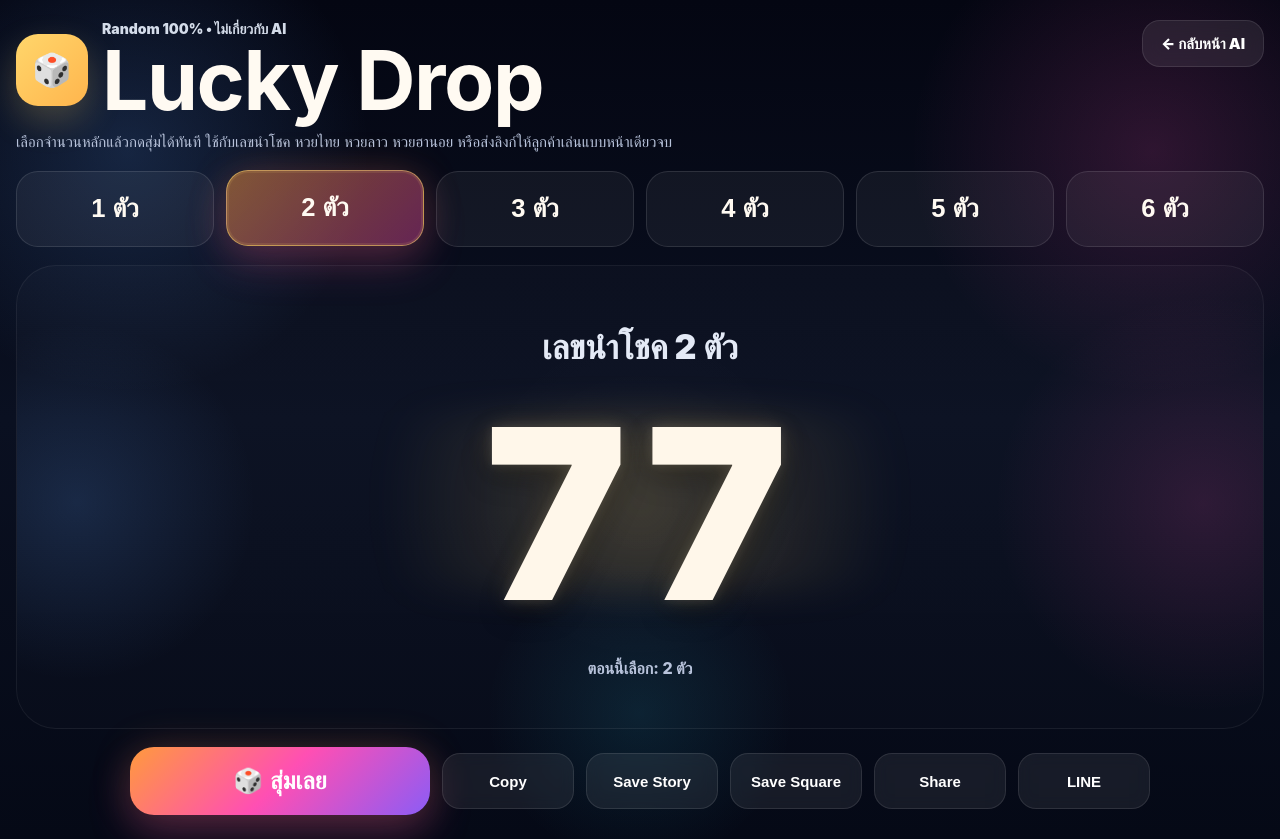
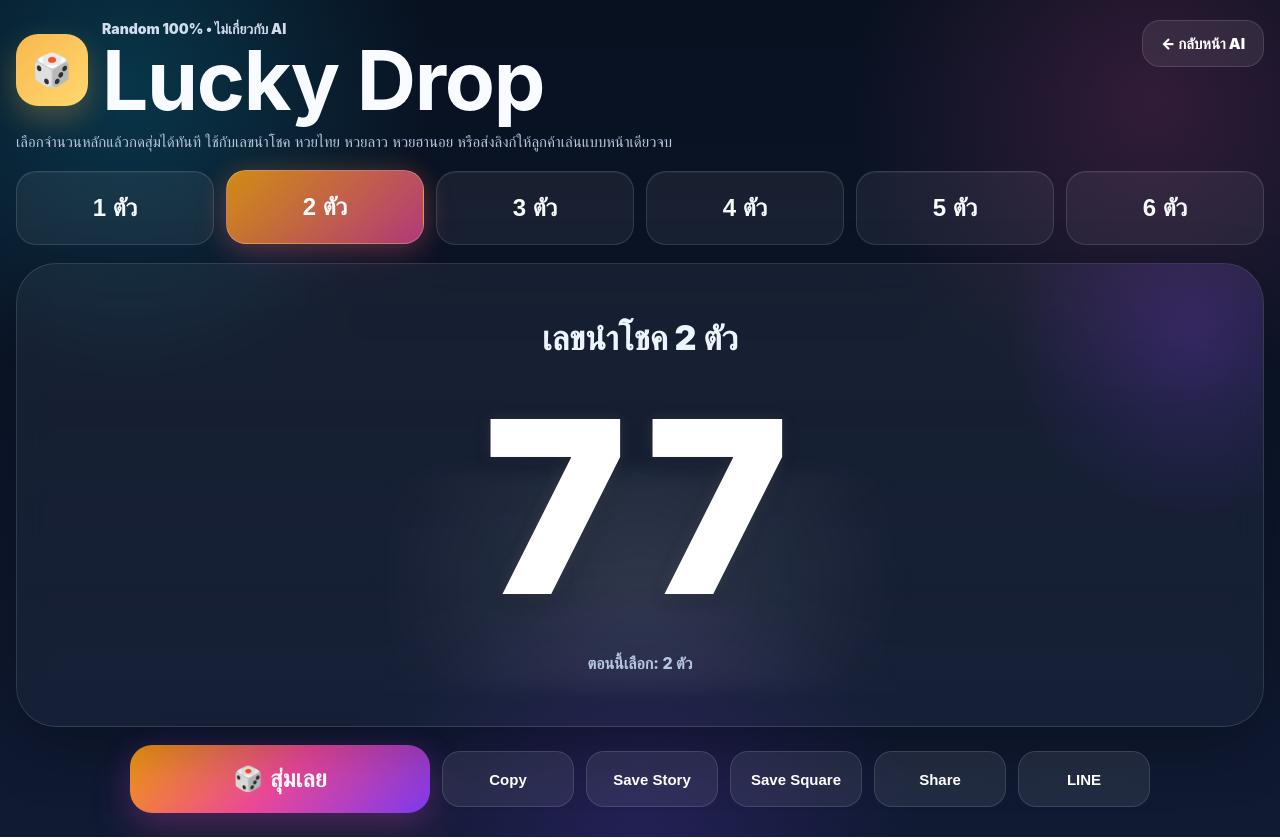
Before and after one commit to digitalduoth/lottery-dashboard, a plain HTML site: page random.html in a window 1280 px wide. Both pictures are taken after a click on the button "🎲 สุ่มเลย". Drawn offline with nearby package versions, Linux system fonts and the light colour scheme.

Commit message:
Update random.html

```diff
--- a/random.html
+++ b/random.html
@@ -7,16 +7,18 @@
   <script src="https://cdnjs.cloudflare.com/ajax/libs/html2canvas/1.4.1/html2canvas.min.js"></script>
   <style>
     :root{
-      --bg:#060816;
-      --bg2:#0c1226;
-      --text:#fffaf2;
-      --muted:#b8c3db;
-      --gold:#ffd66b;
-      --pink:#ff4fb3;
-      --purple:#8b5cf6;
-      --blue:#5ea2ff;
-      --cyan:#2fdcff;
-      --orange:#ff9a3d;
+      --bg1:#081120;
+      --bg2:#101a33;
+      --panel:rgba(255,255,255,.08);
+      --panel-line:rgba(255,255,255,.12);
+      --text:#f8fbff;
+      --muted:#b8c6df;
+      --accent1:#7c3aed;
+      --accent2:#06b6d4;
+      --accent3:#f59e0b;
+      --accent4:#ec4899;
+      --white:#ffffff;
+      --shadow:0 20px 60px rgba(0,0,0,.28);
     }
 
     *{box-sizing:border-box}
@@ -26,10 +28,10 @@
       color:var(--text);
       font-family:-apple-system,BlinkMacSystemFont,"Segoe UI",Roboto,sans-serif;
       background:
-        radial-gradient(circle at 10% 18%, rgba(94,162,255,.18), transparent 18%),
-        radial-gradient(circle at 90% 18%, rgba(255,79,179,.16), transparent 18%),
-        radial-gradient(circle at 50% 85%, rgba(47,220,255,.10), transparent 16%),
-        linear-gradient(180deg,#040612,#0a1021 50%, #050916);
+        radial-gradient(circle at 10% 10%, rgba(6,182,212,.22), transparent 22%),
+        radial-gradient(circle at 90% 12%, rgba(236,72,153,.18), transparent 22%),
+        radial-gradient(circle at 50% 100%, rgba(124,58,237,.18), transparent 26%),
+        linear-gradient(180deg,var(--bg1),var(--bg2));
       overflow-x:hidden;
     }
 
@@ -45,8 +47,8 @@
 
     .topbar{
       display:flex;
+      justify-content:space-between;
       align-items:flex-start;
-      justify-content:space-between;
       gap:16px;
       flex-wrap:wrap;
     }
@@ -63,19 +65,19 @@
       border-radius:22px;
       display:grid;
       place-items:center;
-      background:linear-gradient(135deg,#ffd66b,#ffb54d);
+      background:linear-gradient(135deg,#f8b84e,#ffd86f);
       color:#111827;
       font-size:32px;
       font-weight:900;
-      box-shadow:0 14px 34px rgba(255,214,107,.22);
+      box-shadow:0 12px 30px rgba(248,184,78,.28);
       flex:0 0 auto;
     }
 
     .kicker{
       font-size:14px;
-      color:#eaf2ff;
+      color:#e7f0ff;
+      font-weight:900;
       opacity:.9;
-      font-weight:900;
       margin-bottom:4px;
     }
 
@@ -83,7 +85,7 @@
       margin:0;
       font-size:clamp(44px,7vw,82px);
       line-height:.95;
-      letter-spacing:-1.4px;
+      letter-spacing:-1.3px;
     }
 
     .sub{
@@ -101,7 +103,7 @@
     }
 
     .btn{
-      border:0;
+      border:1px solid rgba(255,255,255,.12);
       cursor:pointer;
       border-radius:18px;
       padding:13px 18px;
@@ -109,9 +111,8 @@
       color:white;
       text-decoration:none;
       background:rgba(255,255,255,.08);
-      border:1px solid rgba(255,255,255,.10);
       font-size:15px;
-      backdrop-filter:blur(10px);
+      backdrop-filter:blur(12px);
     }
 
     .mode-row{
@@ -121,124 +122,110 @@
     }
 
     .mode-btn{
-      min-height:76px;
-      border-radius:22px;
-      border:1px solid rgba(255,255,255,.11);
-      background:rgba(255,255,255,.05);
+      min-height:74px;
+      border-radius:20px;
+      border:1px solid rgba(255,255,255,.12);
+      background:rgba(255,255,255,.06);
       color:var(--text);
-      font-size:clamp(18px,2vw,26px);
+      font-size:clamp(18px,2vw,24px);
       font-weight:900;
       cursor:pointer;
       transition:.18s ease;
+      box-shadow:inset 0 1px 0 rgba(255,255,255,.05);
     }
 
     .mode-btn.active{
-      background:linear-gradient(135deg, rgba(255,154,61,.48), rgba(255,79,179,.38));
-      border-color:rgba(255,214,107,.56);
+      background:linear-gradient(135deg, rgba(245,158,11,.85), rgba(236,72,153,.75));
+      border-color:rgba(255,255,255,.22);
       box-shadow:
-        0 0 0 2px rgba(255,214,107,.10) inset,
-        0 18px 44px rgba(255,79,179,.20),
-        0 0 40px rgba(255,154,61,.16);
+        0 12px 32px rgba(236,72,153,.22),
+        0 0 28px rgba(245,158,11,.18);
       transform:translateY(-1px);
     }
 
-    .hero-stage{
+    .stage{
       position:relative;
       min-height:58vh;
+      border-radius:40px;
+      overflow:hidden;
+      border:1px solid var(--panel-line);
+      background:
+        linear-gradient(180deg, rgba(255,255,255,.05), rgba(255,255,255,.03));
+      backdrop-filter:blur(16px);
+      box-shadow:var(--shadow);
+      display:flex;
+      align-items:center;
+      justify-content:center;
+      text-align:center;
+      padding:30px 20px;
+    }
+
+    .stage::before{
+      content:"";
+      position:absolute;
+      inset:auto auto 8% 50%;
+      transform:translateX(-50%);
+      width:min(74vw,720px);
+      height:min(24vw,220px);
+      border-radius:999px;
+      background:radial-gradient(circle, rgba(255,255,255,.10), transparent 72%);
+      filter:blur(10px);
+      pointer-events:none;
+    }
+
+    .stage::after{
+      content:"";
+      position:absolute;
+      width:380px;
+      height:380px;
+      right:-120px;
+      top:-120px;
+      border-radius:50%;
+      background:radial-gradient(circle, rgba(124,58,237,.24), transparent 70%);
+      pointer-events:none;
+    }
+
+    .stage-inner{
+      position:relative;
+      z-index:2;
+      width:100%;
+      max-width:1100px;
       display:flex;
       flex-direction:column;
       align-items:center;
       justify-content:center;
-      text-align:center;
-      overflow:hidden;
-      border-radius:40px;
-      background:
-        radial-gradient(circle at 50% 50%, rgba(255,255,255,.02), transparent 26%),
-        linear-gradient(180deg, rgba(255,255,255,.02), rgba(255,255,255,.01));
-      border:1px solid rgba(255,255,255,.06);
-    }
-
-    .hero-stage::before{
-      content:"";
-      position:absolute;
-      width:360px;
-      height:360px;
-      border-radius:50%;
-      background:radial-gradient(circle, rgba(94,162,255,.16), transparent 70%);
-      left:-120px;
-      top:12%;
-      pointer-events:none;
-    }
-
-    .hero-stage::after{
-      content:"";
-      position:absolute;
-      width:420px;
-      height:420px;
-      border-radius:50%;
-      background:radial-gradient(circle, rgba(255,79,179,.14), transparent 70%);
-      right:-150px;
-      top:6%;
-      pointer-events:none;
-    }
-
-    .stage-center{
-      position:relative;
-      z-index:2;
-      width:100%;
-      max-width:1100px;
-      padding:20px 20px 10px;
-      display:flex;
-      flex-direction:column;
-      align-items:center;
-      justify-content:center;
-      min-height:54vh;
+      min-height:50vh;
     }
 
     .number-label{
       font-size:clamp(24px,3vw,34px);
       font-weight:900;
       color:#edf3ff;
-      opacity:.96;
-      margin-bottom:18px;
-    }
-
-    .number-glow{
-      position:absolute;
-      width:min(72vw,700px);
-      height:min(20vw,180px);
-      background:radial-gradient(circle, rgba(255,214,107,.20), transparent 72%);
-      filter:blur(18px);
-      pointer-events:none;
-      z-index:1;
+      margin-bottom:20px;
     }
 
     .result-number{
-      position:relative;
-      z-index:2;
       width:100%;
       text-align:center;
       line-height:1;
       font-weight:900;
       white-space:nowrap;
       font-variant-numeric:tabular-nums;
+      color:#ffffff;
       letter-spacing:.03em;
-      color:#fff7ea;
       text-shadow:
-        0 0 12px rgba(255,255,255,.12),
-        0 0 26px rgba(255,214,107,.14),
-        0 12px 28px rgba(0,0,0,.34);
-      transform-origin:center center;
+        0 6px 18px rgba(0,0,0,.22),
+        0 0 16px rgba(255,255,255,.10);
       transition:transform .12s ease, opacity .12s ease, text-shadow .12s ease;
       padding:8px 0;
     }
 
-    .result-number.final-pop{
+    .result-number.pop{
       transform:scale(1.08);
       text-shadow:
-        0 0 16px rgba(255,255,255,.18),
-        0 0 36px rgba(255,214,107,.22),
-        0 16px 32px rgba(0,0,0,.38);
+        0 8px 22px rgba(0,0,0,.28),
+        0 0 22px rgba(255,255,255,.18),
+        0 0 34px rgba(6,182,212,.14);
     }
 
     .result-meta{
@@ -259,21 +246,21 @@
     .spin-btn{
       border:0;
       cursor:pointer;
-      border-radius:24px;
+      border-radius:22px;
       min-height:68px;
       padding:16px 32px;
       font-size:24px;
       font-weight:900;
       color:white;
-      background:linear-gradient(135deg,var(--orange),var(--pink),var(--purple));
+      background:linear-gradient(135deg,var(--accent3),var(--accent4),var(--accent1));
       box-shadow:
-        0 20px 44px rgba(255,79,179,.22),
-        0 0 40px rgba(255,154,61,.18);
+        0 18px 40px rgba(236,72,153,.22),
+        0 0 28px rgba(124,58,237,.18);
       min-width:300px;
     }
 
     .action-btn{
-      border:1px solid rgba(255,255,255,.10);
+      border:1px solid rgba(255,255,255,.12);
       cursor:pointer;
       border-radius:18px;
       min-height:56px;
@@ -281,7 +268,7 @@
       font-size:15px;
       font-weight:900;
       color:white;
-      background:rgba(255,255,255,.07);
+      background:rgba(255,255,255,.08);
       min-width:132px;
       backdrop-filter:blur(8px);
     }
@@ -302,8 +289,6 @@
       .mode-row{grid-template-columns:repeat(2,minmax(0,1fr))}
       .spin-btn,.action-btn{width:100%}
       .action-row{justify-content:stretch}
-      .hero-stage{min-height:52vh}
-      .stage-center{min-height:46vh}
     }
   </style>
 </head>
@@ -338,10 +323,9 @@
       <button class="mode-btn" data-digit="6">6 ตัว</button>
     </div>
 
-    <section class="hero-stage">
-      <div class="stage-center">
+    <section class="stage">
+      <div class="stage-inner">
         <div class="number-label" id="numberLabel">เลขนำโชค 2 ตัว</div>
-        <div class="number-glow"></div>
         <div class="result-number" id="resultNumber">--</div>
         <div class="result-meta" id="resultMeta">กดสุ่มเพื่อเริ่ม</div>
       </div>
@@ -386,12 +370,12 @@
 
     function getFontSizePx(digit, width) {
       const rules = {
-        1: Math.min(width * 0.34, 280),
-        2: Math.min(width * 0.30, 238),
-        3: Math.min(width * 0.245, 204),
-        4: Math.min(width * 0.205, 170),
-        5: Math.min(width * 0.172, 142),
-        6: Math.min(width * 0.148, 122)
+        1: Math.min(width * 0.34, 290),
+        2: Math.min(width * 0.30, 240),
+        3: Math.min(width * 0.245, 205),
+        4: Math.min(width * 0.205, 172),
+        5: Math.min(width * 0.172, 144),
+        6: Math.min(width * 0.148, 124)
       };
       return rules[digit] || 100;
     }
@@ -421,9 +405,9 @@
     }
 
     function finalPop() {
-      resultNumber.classList.add("final-pop");
+      resultNumber.classList.add("pop");
       setTimeout(() => {
-        resultNumber.classList.remove("final-pop");
+        resultNumber.classList.remove("pop");
         resultNumber.style.transform = "scale(1)";
       }, 240);
     }
@@ -450,7 +434,7 @@
         setRollingVisual(1.05, ".90");
         phase1++;
         if (phase1 < 24) {
-          setTimeout(runPhase1, 26);
+          setTimeout(runPhase1, 24);
         } else {
           runPhase2();
         }
@@ -461,7 +445,7 @@
         setRollingVisual(1.03, ".95");
         phase2++;
         if (phase2 < 10) {
-          setTimeout(runPhase2, 54);
+          setTimeout(runPhase2, 52);
         } else {
           runPhase3();
         }
@@ -472,7 +456,7 @@
         setRollingVisual(1.015, ".99");
         phase3++;
         if (phase3 < 5) {
-          setTimeout(runPhase3, 105 + (phase3 * 34));
+          setTimeout(runPhase3, 105 + (phase3 * 32));
         } else {
           resultNumber.textContent = finalValue;
           resultNumber.style.opacity = "1";
@@ -507,12 +491,8 @@
       const exportRoot = document.getElementById("exportRoot");
       const isStory = type === "story";
 
-      const fontSizesStory = {
-        1: 330, 2: 290, 3: 245, 4: 205, 5: 168, 6: 146
-      };
-      const fontSizesSquare = {
-        1: 250, 2: 220, 3: 188, 4: 156, 5: 130, 6: 114
-      };
+      const fontSizesStory = { 1: 320, 2: 285, 3: 240, 4: 205, 5: 172, 6: 148 };
+      const fontSizesSquare = { 1: 245, 2: 215, 3: 186, 4: 156, 5: 132, 6: 116 };
 
       const fontSize = isStory ? fontSizesStory[selectedDigit] : fontSizesSquare[selectedDigit];
       const letterSpacing = selectedDigit >= 5 ? ".012em" : ".03em";
@@ -522,13 +502,13 @@
           width:1080px;
           height:${isStory ? "1920px" : "1080px"};
           padding:${isStory ? "64px 56px" : "54px"};
-          color:#fffaf2;
+          color:#f8fbff;
           font-family:-apple-system,BlinkMacSystemFont,'Segoe UI',Roboto,sans-serif;
           background:
-            radial-gradient(circle at 10% 18%, rgba(94,162,255,.18), transparent 18%),
-            radial-gradient(circle at 90% 18%, rgba(255,79,179,.16), transparent 18%),
-            radial-gradient(circle at 50% 85%, rgba(47,220,255,.10), transparent 16%),
-            linear-gradient(180deg,#040612,#0a1021 50%, #050916);
+            radial-gradient(circle at 12% 14%, rgba(45,212,191,.28), transparent 20%),
+            radial-gradient(circle at 88% 14%, rgba(236,72,153,.22), transparent 20%),
+            radial-gradient(circle at 50% 100%, rgba(124,58,237,.24), transparent 28%),
+            linear-gradient(180deg,#0b1220,#131d36);
           position:relative;
           overflow:hidden;
           display:flex;
@@ -536,34 +516,37 @@
           justify-content:space-between;
         ">
           <div style="
-            position:absolute;left:50%;bottom:-120px;transform:translateX(-50%);
-            width:520px;height:520px;border-radius:50%;
-            background:radial-gradient(circle, rgba(47,220,255,.14), transparent 72%);
-            filter:blur(10px);
+            position:absolute;inset:auto auto 10% 50%;
+            transform:translateX(-50%);
+            width:${isStory ? "760px" : "620px"};
+            height:${isStory ? "220px" : "160px"};
+            border-radius:999px;
+            background:radial-gradient(circle, rgba(255,255,255,.12), transparent 72%);
+            filter:blur(12px);
           "></div>
 
           <div style="
-            position:absolute;left:-120px;top:180px;
+            position:absolute;left:-120px;top:140px;
             width:340px;height:340px;border-radius:50%;
-            background:radial-gradient(circle, rgba(94,162,255,.18), transparent 70%);
+            background:radial-gradient(circle, rgba(6,182,212,.28), transparent 70%);
           "></div>
 
           <div style="
-            position:absolute;right:-120px;top:150px;
+            position:absolute;right:-120px;top:120px;
             width:340px;height:340px;border-radius:50%;
-            background:radial-gradient(circle, rgba(255,79,179,.16), transparent 70%);
+            background:radial-gradient(circle, rgba(236,72,153,.24), transparent 70%);
           "></div>
 
           <div style="position:relative;z-index:2;">
             <div style="display:flex;align-items:center;gap:16px;">
               <div style="
                 width:88px;height:88px;border-radius:26px;display:grid;place-items:center;
-                background:linear-gradient(135deg,#ffd66b,#ffb54d);
+                background:linear-gradient(135deg,#f8b84e,#ffd86f);
                 color:#111827;font-size:38px;font-weight:900;
-                box-shadow:0 14px 34px rgba(255,214,107,.20);
+                box-shadow:0 14px 34px rgba(248,184,78,.24);
               ">🎲</div>
               <div>
-                <div style="font-size:24px;color:rgba(255,255,255,.80);font-weight:900;">Random 100% • ไม่เกี่ยวกับ AI</div>
+                <div style="font-size:24px;color:rgba(255,255,255,.84);font-weight:900;">Random 100% • ไม่เกี่ยวกับ AI</div>
                 <div style="font-size:74px;font-weight:900;line-height:1;margin-top:4px;">Lucky Drop</div>
               </div>
             </div>
@@ -573,44 +556,32 @@
             position:relative;z-index:2;
             display:flex;flex-direction:column;align-items:center;justify-content:center;
             text-align:center;flex:1;
-            padding:${isStory ? "80px 0 70px" : "40px 0 30px"};
+            padding:${isStory ? "70px 0 60px" : "30px 0 20px"};
           ">
             <div style="
               font-size:${isStory ? "34px" : "28px"};
-              color:rgba(255,255,255,.88);
+              color:rgba(255,255,255,.90);
               font-weight:900;
-              margin-bottom:24px;
+              margin-bottom:26px;
             ">เลขนำโชค ${selectedDigit} ตัว</div>
 
             <div style="
-              position:absolute;
-              width:${isStory ? "760px" : "640px"};
-              height:${isStory ? "220px" : "170px"};
-              border-radius:50%;
-              background:radial-gradient(circle, rgba(255,214,107,.20), transparent 72%);
-              filter:blur(18px);
-            "></div>
-
-            <div style="
-              position:relative;
-              z-index:3;
+              font-size:${fontSize}px;
+              line-height:1;
               font-weight:900;
-              line-height:1;
               letter-spacing:${letterSpacing};
-              font-size:${fontSize}px;
-              text-align:center;
               white-space:nowrap;
-              color:#fff7ea;
+              color:#ffffff;
               text-shadow:
-                0 0 14px rgba(255,255,255,.12),
-                0 0 26px rgba(255,214,107,.16),
-                0 14px 30px rgba(0,0,0,.36);
+                0 10px 24px rgba(0,0,0,.24),
+                0 0 16px rgba(255,255,255,.12),
+                0 0 30px rgba(6,182,212,.10);
             ">${currentValue}</div>
           </div>
 
           <div style="position:relative;z-index:2;">
-            <div style="font-size:30px;font-weight:900;color:rgba(255,255,255,.90);">Lucky Random • Full Random</div>
-            <div style="font-size:22px;color:rgba(255,255,255,.68);margin-top:10px;">${new Date().toLocaleDateString("th-TH")}</div>
+            <div style="font-size:30px;font-weight:900;color:rgba(255,255,255,.92);">Lucky Random • Full Random</div>
+            <div style="font-size:22px;color:rgba(255,255,255,.70);margin-top:10px;">${new Date().toLocaleDateString("th-TH")}</div>
           </div>
         </div>
       `;
```
